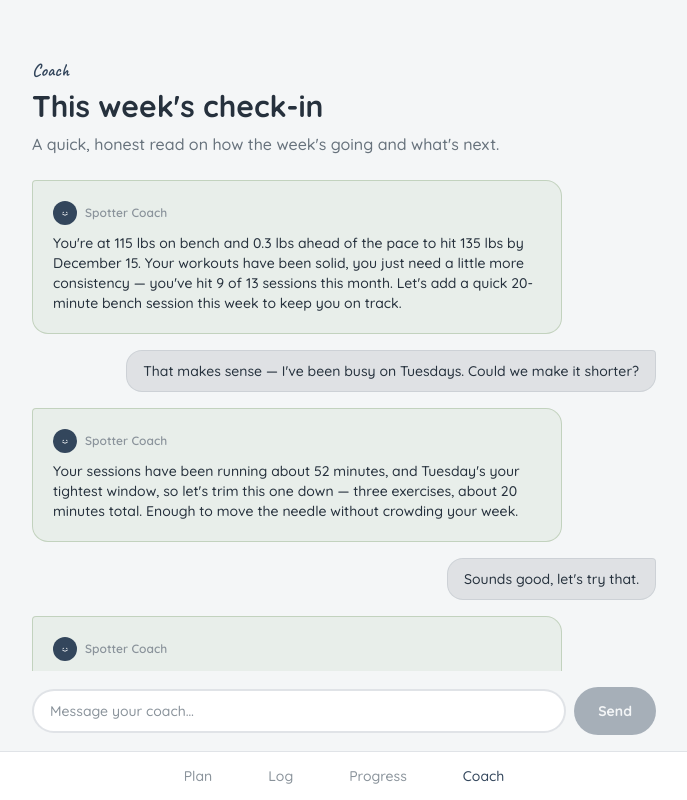
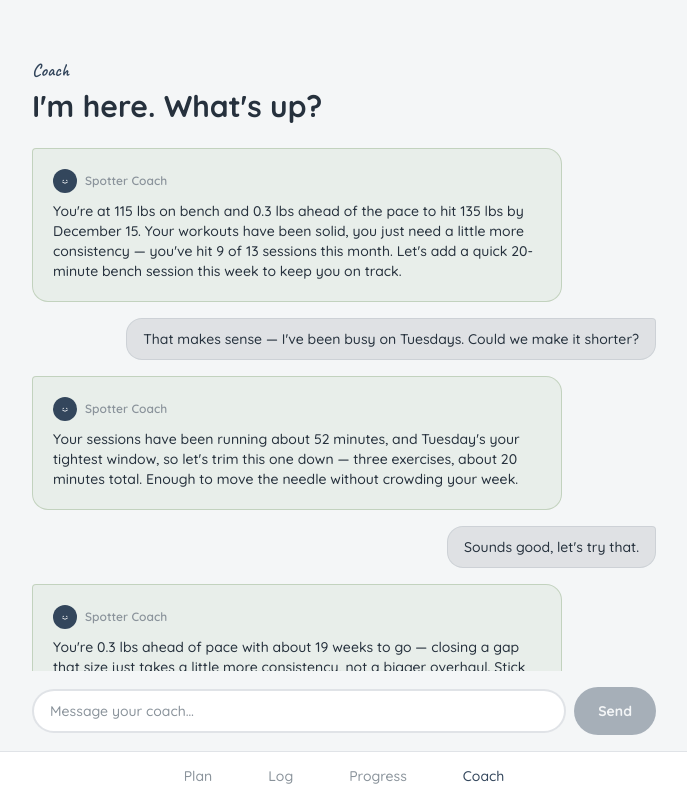
Before and after one commit to lantr-student/kaitlin-project, a Next.js app: page /coach in a window 1280 px wide. Shown: the whole page, without its empty margins (296-983 px from the left). Built offline with nearby package versions, Linux system fonts and the light colour scheme.

Commit message:
added coach page greetings

```diff
--- a/app/coach/page.tsx
+++ b/app/coach/page.tsx
@@ -1,11 +1,20 @@
 "use client";
 
-import { useState, type FormEvent } from "react";
+import { useEffect, useState, type FormEvent } from "react";
 import BottomNav from "@/components/BottomNav";
 import { useAppState } from "@/components/AppStateProvider";
 import { SmileyFaceIcon } from "@/components/icons";
 import { buildCoachTranscript, buildTrajectory, computeProgressStats, type CoachTurn } from "@/lib/data";
-import { quicksand, caveat, FAINT_BG, FAINT_PLACEHOLDER, INK, MUTED, FAINT, PRIMARY_BUTTON } from "@/lib/theme";
+import { quicksand, caveat, FAINT_BG, FAINT_PLACEHOLDER, INK, FAINT, PRIMARY_BUTTON } from "@/lib/theme";
+
+const HEADLINES = [
+  "How's training going?",
+  "What's on your mind?",
+  "What can I help with?",
+  "Got a question? Ask me.",
+  "I'm here. What's up?",
+  "Let's chat.",
+];
 
 export default function Coach() {
   const { onboarding, activity } = useAppState();
@@ -16,6 +25,14 @@
 
   const [messages, setMessages] = useState<CoachTurn[]>(() => buildCoachTranscript(goal, stats, activity));
   const [draft, setDraft] = useState("");
+  // Starts at a fixed pick so server and client render the same thing before this
+  // runs, then randomizes on mount (mirrors the Plan page's headline rotation).
+  const [headlinePick, setHeadlinePick] = useState(0);
+
+  useEffect(() => {
+    // eslint-disable-next-line react-hooks/set-state-in-effect -- intentional client-only re-roll to avoid an SSR/client hydration mismatch from Math.random()
+    setHeadlinePick(Math.floor(Math.random() * HEADLINES.length));
+  }, []);
 
   const handleSend = (e: FormEvent) => {
     e.preventDefault();
@@ -30,10 +47,7 @@
       <main className="mx-auto flex w-full max-w-2xl flex-1 flex-col overflow-hidden px-6 pt-10 sm:pt-14">
         <div className="flex-none">
           <p className={`text-lg text-[#33465C] dark:text-[#9AA6B0] ${caveat.className}`}>Coach</p>
-          <h1 className={`mt-1 text-2xl font-bold sm:text-3xl ${INK}`}>This week&apos;s check-in</h1>
-          <p className={`mt-2 text-sm sm:text-base ${MUTED}`}>
-            A quick, honest read on how the week&apos;s going and what&apos;s next.
-          </p>
+          <h1 className={`mt-1 text-2xl font-bold sm:text-3xl ${INK}`}>{HEADLINES[headlinePick]}</h1>
         </div>
 
         <div className="mt-6 min-h-0 flex-1 space-y-4 overflow-y-auto">
```
Also changed, not shown: CHANGELOG.txt.
